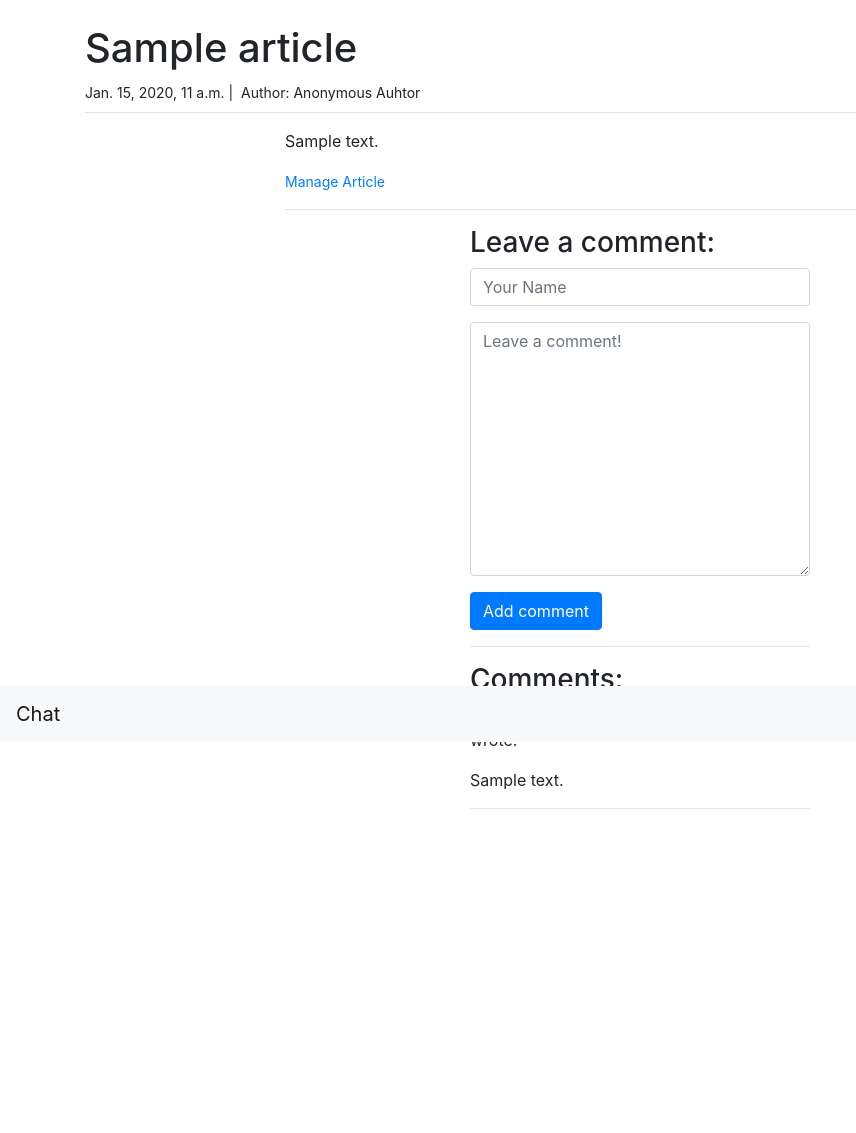
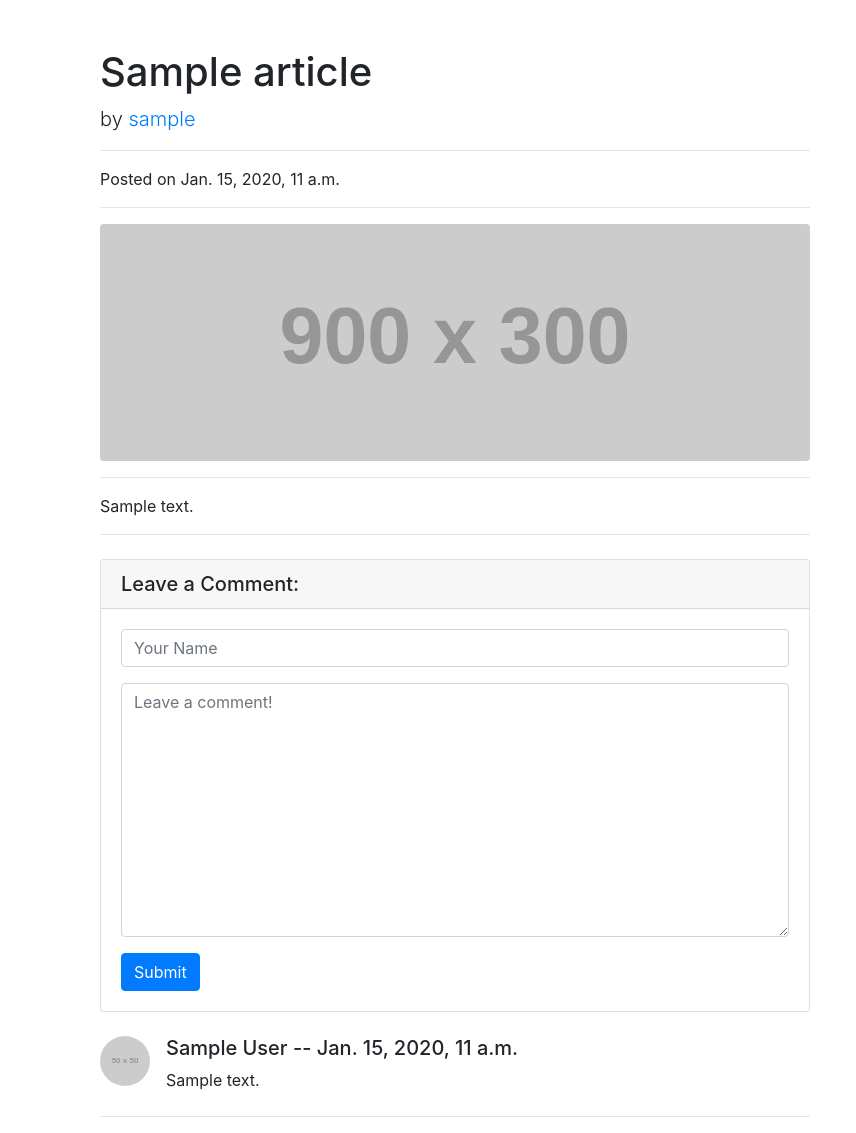
Before and after one commit to Dlubak/Django-Publisher-Website, a Django app: page /article/1 in a window 1280 px wide. Shown: the part 58-1191 px from the top of the page, without its empty margins (0-856 px from the left). Before the commit the page ends 867 px from the top, so only its background shows below. Run offline with Django 3.2, Linux system fonts and the light colour scheme; tables that the repository leaves empty hold one stand-in row (values such as "Sample post"); grey boxes labelled with a size stand in for pictures from a placeholder-image service; some libraries are stand-ins or nearby versions.

Commit message:
modify base, article, index templates

```diff
--- a/authentication/decorators.py
+++ b/authentication/decorators.py
@@ -2,6 +2,7 @@ from functools import wraps
 from django.shortcuts import redirect
 from blog.models import Article
 from django.core.exceptions import PermissionDenied
+
 
 def unauthenticated_user(view_func):
     @wraps(view_func)
@@ -11,6 +12,7 @@ def unauthenticated_user(view_func):
         else:
             return view_func(request, *args, **kwargs)
     return wrap
+
 
 def check_owner_or_admin(view_func):
     @wraps(view_func)
--- a/blog/models.py
+++ b/blog/models.py
@@ -21,7 +21,9 @@ class Article(models.Model):
         verbose_name_plural = "Articles"
 
     def __str__(self):
-        return self.title
+        if len(self.content) >= 30:
+            return f"{self.content[:30]}..."
+        return self.content
 
 
 class Comment(models.Model):
--- a/blog/templates/blog/article.html
+++ b/blog/templates/blog/article.html
@@ -1,38 +1,57 @@
 {% extends 'blog/base.html' %}
 
-{% block pageheader %}
- <h1>{{article.title}}</h1>
- <small> {{ article.pub_date }} |&nbsp; Author: Anonymous Auhtor </small>
-{% endblock pageheader %}
+{%block content%}
+<!-- Page Content -->
+<div class="container">
+  <div class="row">
+    <!-- Post Content Column -->
+    <div class="col-lg-8">
+      <!-- Title -->
+      <h1 class="mt-4">{{ article.title }}</h1>
+      <!-- Author -->
+      <p class="lead">
+        by
+        <a href="{% url 'authentication:profile' article.author %}">{{ article.author }}</a>
+      </p>
+      <hr>
+      <!-- Date/Time -->
+      <p>Posted on {{ article.pub_date }}</p>
+      <hr>
+      <!-- Preview Image -->
+      <img class="img-fluid rounded" src="http://placehold.it/900x300" alt="">
+      <hr>
+      <!-- Post Content -->
+      <p class="lead">{{article.content | linebreaks }}</p>
+      <hr>
 
-{% block content %}
-<div class="col-md-8 offset-md-2">
-  <p>{{ article.content | linebreaks }}</p>
-  <small> <a href="{% url 'blog:edit_article' article.id %}">Manage Article</a>  </small>
-  <hr>
-</div>
-<div class="col-md-4 offset-md-4">
-  <h3> Leave a comment: </h3>
+      <!-- Comments Form -->
+      <div class="card my-4">
+        <h5 class="card-header">Leave a Comment:</h5>
+        <div class="card-body">
           <form method="post" action="{% url 'blog:article' article.id %}">
             {% csrf_token %}
             <div class="form-group">
-      {{ form.author }}
+              {{form.author}}
             </div>
             <div class="form-group">
-      {{ form.body }}
+              {{form.body}}
             </div>
-    <button type="submit" class="btn btn-primary">Add comment</button>
+            <button type="submit" class="btn btn-primary">Submit</button>
           </form>
-  <hr>
-  <h3>Comments:</h3>
-    {% for comment in comments %}
-    <p>
-        On {{comment.pub_date }}&nbsp;
-        <b>{{ comment.author }}</b> wrote:
-    </p>
-    <p>{{ comment.body }}</p>
+        </div>
+      </div>
+      {% for comment in comments%}
+      <!-- Single Comment -->
+      <div class="media mb-4">
+        <img class="d-flex mr-3 rounded-circle" src="http://placehold.it/50x50" alt="">
+        <div class="media-body">
+          <h5 class="mt-0">{{ comment.author }} -- {{ comment.pub_date }}</h5>
+            {{ comment.body }}
+        </div>
+      </div>
       <hr>
       {% endfor %}
     </div>
-
-{% endblock content %}
+  </div>
+</div>
+  {%endblock content%}
--- a/blog/templates/blog/base.html
+++ b/blog/templates/blog/base.html
@@ -46,22 +46,14 @@
       <ul class="navbar-nav ml-auto">
       <li class="nav-item">
           {% if user.is_authenticated %}
-            <a class="nav-link" href="{% url 'authentication:profile'%}">{{user.username}}</a>
+            <a class="nav-link" href="{% url 'authentication:profile' user.username %}">{{user.username}}</a>
           {% endif %}
         </li>
       </ul>
     </div>
   </nav>
   <main role="main" class="container">
-    <div class="pb-2 mb-2 border-bottom">
-      {% block pageheader %}{% endblock pageheader %}
-    </div>
-    <div>
-      {% block content %}{% endblock content %}
-    </div>
-    <nav class="navbar fixed-bottom navbar-light bg-light">
-      <a class="navbar-brand" href="#">Chat</a>
-    </nav>
+    {% block content %}{% endblock content %}
   </main>
 </body>
 </html>
--- a/blog/views.py
+++ b/blog/views.py
@@ -10,7 +10,7 @@ from .models import Article, Comment
 
 def index(request):
     articles = Article.objects.all().order_by('pub_date')
-    paginator = Paginator(articles, 2)
+    paginator = Paginator(articles, 4)
 
     page_number = request.GET.get('page')
     page_obj = paginator.get_page(page_number)
@@ -61,6 +61,7 @@ def new_article(request):
     context = {'form': articleForm}
     return render(request, 'blog/new_article.html', context)
 
+
 @check_owner_or_admin
 @login_required(login_url='/login')
 def edit_article(request, article_id):
```
Also changed, not shown: blog/templates/blog/index.html (+25 -26 lines). Lines whose indentation alone changed are shown as unchanged.
